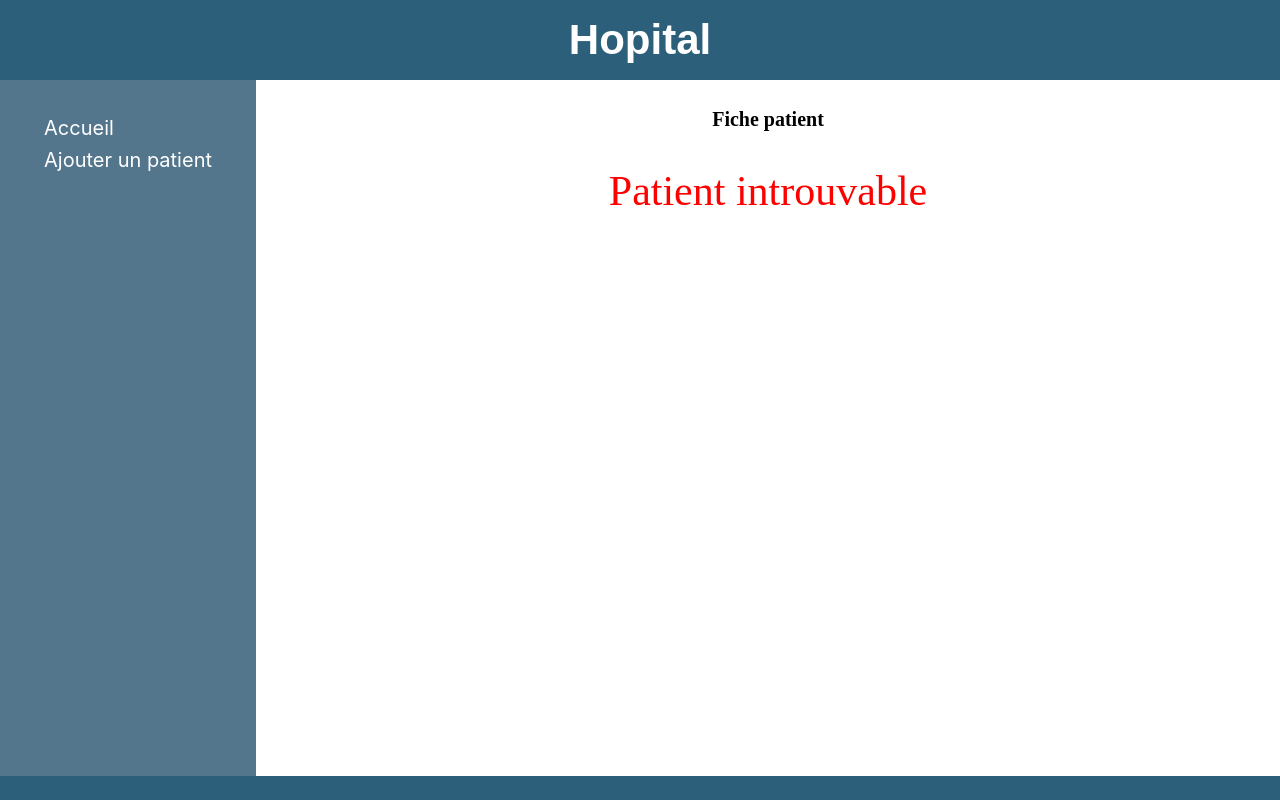
After one commit to Mikat63/vanilla_back_pdo, a PHP site: page /profil_patient.php in a window 1280 px wide. The commit adds this page. Run offline with PHP 8.4, Linux system fonts and the light colour scheme; data that the repository does not hold is empty.

Commit message:
COMPLETE: Exercice-PDO-2 exercice_3

```diff
--- a/Exercice-PDO-2/process/patient.php
+++ b/Exercice-PDO-2/process/patient.php
@@ -44,7 +44,7 @@ $phone = htmlspecialchars(strip_tags($_POST['phone']));
 try {
     require_once "db_connect.php";
 
-    $request = $bddConnect->prepare("INSERT INTO
+    $request = $db->prepare("INSERT INTO
                                 patients (`lastname`,
                                           `firstname`,
                                           `birthdate`,
--- /dev/null
+++ b/Exercice-PDO-2/profil_patient.php
@@ -0,0 +1,92 @@
+<?php
+require_once "process/db_connect.php";
+
+if (isset($_GET['id'])) {
+    $request = $db->prepare(
+        "SELECT
+                                *
+                            FROM
+                                patients
+                            WHERE
+                                id = :id;"
+    );
+
+    $request->execute([
+        'id' => $_GET['id']
+    ]);
+
+    $patient = $request->fetch();
+}
+
+?>
+
+<!DOCTYPE html>
+<html lang="en">
+
+<!-- general meta -->
+<meta charset="UTF-8">
+<meta name="viewport" content="width=device-width, initial-scale=1.0">
+
+<!-- SEO metas -->
+<meta name="description" content="Gestion des patients de l'Hopital 2N. Ajout, liste et informations patients.">
+<script type="application/ld+json">
+    {
+        "@context": "https://schema.org",
+        "@type": "Hospital",
+        "name": "Hopital 2N",
+        "address": {
+            "@type": "PostalAddress",
+            "streetAddress": "1 rue de la Santé",
+            "addressLocality": "Ville",
+            "postalCode": "12345",
+            "addressCountry": "FR"
+        },
+        "telephone": "+33 1 23 45 67 89"
+    }
+</script>
+
+<!-- CSS&JS files -->
+<link rel="stylesheet" href="style.css">
+<title>Hopital - Profil patient</title>
+</head>
+
+<body>
+    <header>
+        <h1>Hopital</h1>
+    </header>
+
+    <div class="main_aside_container">
+        <aside>
+            <nav>
+                <ul>
+                    <li><a href="index.php">Accueil</a></li>
+                    <li><a href="ajout_patient.php">Ajouter un patient</a></li>
+                </ul>
+            </nav>
+        </aside>
+
+        <main class="main_container_patient_profile">
+            <div>
+                <h2>Fiche patient</h2>
+            </div>
+
+            <?php if ($patient) {
+            ?>
+                <div class="patient_container">
+                    <p><strong><?= $patient['lastname'] . " " . $patient['firstname'] ?></strong></p>
+                    <p><?= "<strong>Date de naissance : </strong>" . $patient['birthdate'] ?></p>
+                    <p><?= "<strong>Email : </strong>" . $patient['mail'] ?></p>
+                    <p><?= "<strong>Téléphone : </strong>" . $patient['phone'] ?></p>
+                </div>
+            <?php } else { ?>
+                <div class="error_message">
+                    <p class=" red">Patient introuvable</p>
+                </div>
+            <?php } ?>
+        </main>
+    </div>
+
+    <footer></footer>
+</body>
+
+</html>
--- a/Exercice-PDO-2/style.css
+++ b/Exercice-PDO-2/style.css
@@ -13,7 +13,7 @@
   --font-color-white: white;
   --font-color-black: black;
   --background-color: #2c5f7a;
-  --secondary-background-color: #7dadcc;
+  --secondary-background-color: #53768d;
   --hover_color: rgb(31, 92, 119);
 }
 
@@ -82,6 +82,16 @@ footer {
   font-size: var(--font-size-text);
 }
 
+.main_container_patient_profile {
+  display: flex;
+  flex-direction: column;
+  align-items: center;
+  gap: 36px;
+  padding: 28px;
+  width: 80%;
+  font-size: var(--font-size-text);
+}
+
 .main_title_container {
   display: flex;
   flex-direction: column;
@@ -104,21 +114,12 @@ footer {
   background-color: transparent;
 }
 
-.main_patient_container {
-  display: flex;
-  flex-direction: row;
-  flex-wrap: wrap;
-  justify-content: center;
-  align-items: center;
-  gap: 28px;
-  font-family: var(--text-font);
-}
-
 .patient_container {
   border: 2px solid var(--secondary-background-color);
   border-radius: 4px;
   max-width: 400px;
   padding: 16px;
+  font-family: var(--text-font);
 }
 
 /* nav elements */
@@ -135,7 +136,7 @@ h1 {
   font-size: var(--font-size-title);
 }
 
-h4 {
+h2 {
   font-size: 20px;
 }
 
@@ -165,7 +166,7 @@ a:hover {
 .form_button {
   border: none;
   border-radius: 4px;
-  background: var(--aside-color);
+  background: var(--secondary-background-color);
   color: var(--font-color-white);
   width: 72px;
   height: 28px;
@@ -179,3 +180,10 @@ a:hover {
 .red {
   color: red;
 }
+
+.error_message {
+  display: flex;
+  flex-direction: column;
+  align-items: center;
+  font-size: var(--font-size-title);
+}
```
Also changed, not shown: Exercice-PDO-2/ajout_patient.php (+26 -6 lines), Exercice-PDO-2/index.php (+22 -1 lines), Exercice-PDO-2/liste_patients.php (+26 -12 lines).
